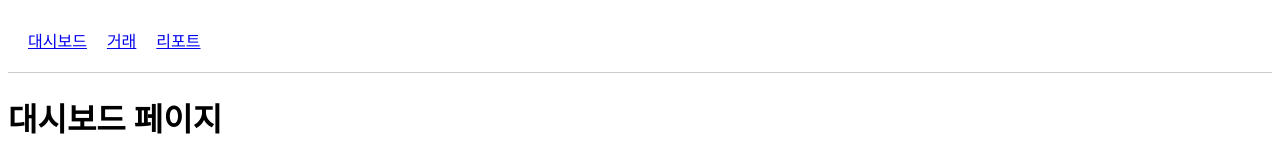
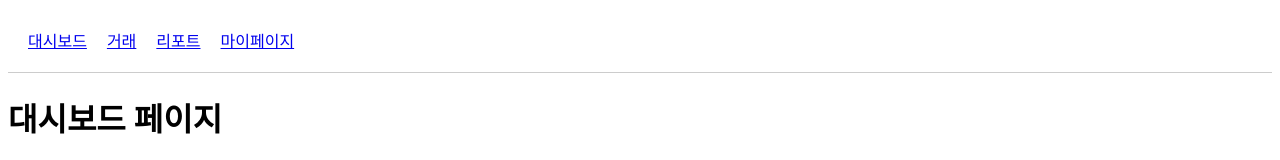
Before and after one commit to kb-skeleton-team2/wallet-guardian, a Vue app: page / in a window 1280 px wide. Shown: the top 160 px of the page. Built offline with nearby package versions, Linux system fonts and the light colour scheme.

Commit message:
feat: 마이페이지 router-link 추가

```diff
--- a/src/App.vue
+++ b/src/App.vue
@@ -11,6 +11,7 @@
       <router-link to="/dashboard">대시보드</router-link>
       <router-link to="/transactions">거래</router-link>
       <router-link to="/report">리포트</router-link>
+      <router-link to="/report">마이페이지</router-link>
     </nav>
 
     <router-view />
```
